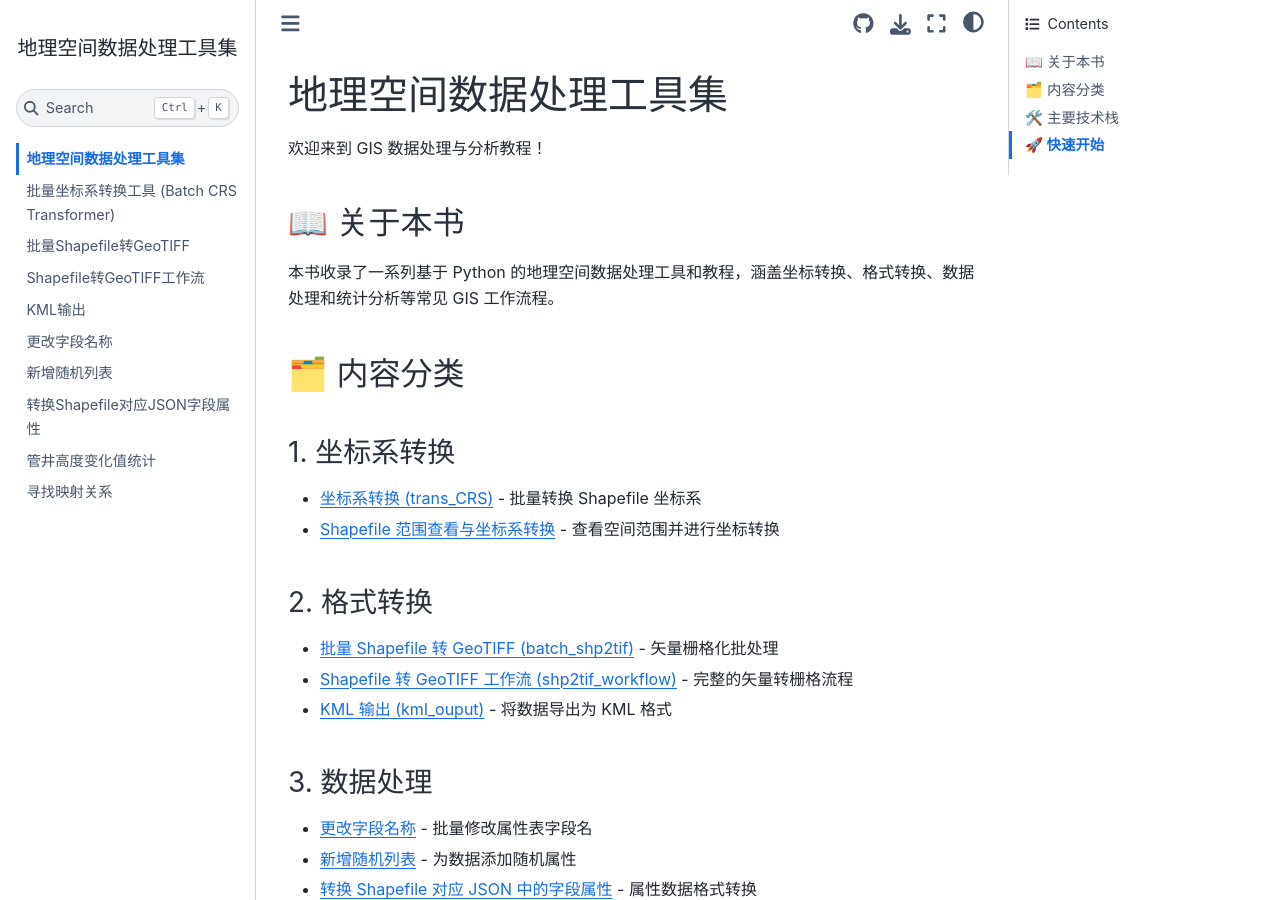
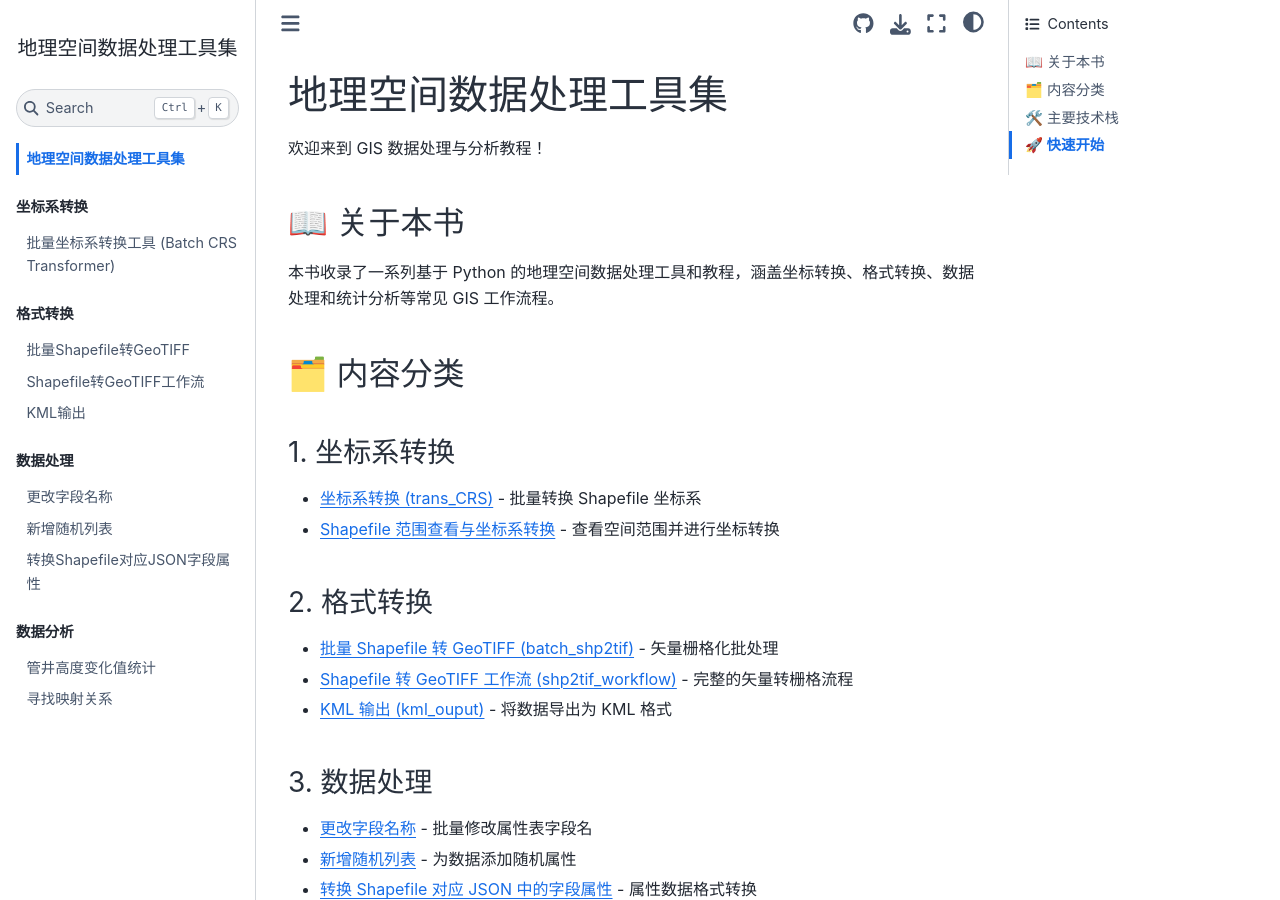
Before and after one commit to Coldzera-010825/gis-tools-jupyterbook, a Jupyter Book: the page built from index.md, in a window 1280 px wide and 900 px high. Built offline with Jupyter Book 1.0.4 settings and Sphinx 7.4.7 and the Sphinx Book theme 1.1.4, drawn with Linux system fonts in a browser that asks for light colours; pages that are not in the unit, such as notebooks, are missing from menus.

```diff
--- a/_toc.yml
+++ b/_toc.yml
@@ -1,23 +1,34 @@
 format: jb-book
 root: index
-chapters:
-  - file: trans_CRS
-    title: 坐标系转换
-  - file: shp-bounds-crs
-    title: Shapefile范围查看与坐标系转换
-  - file: batch_shp2tif
-    title: 批量Shapefile转GeoTIFF
-  - file: shp2tif_workflow
-    title: Shapefile转GeoTIFF工作流
-  - file: kml_ouput
-    title: KML输出
-  - file: rename-fields
-    title: 更改字段名称
-  - file: add-random-column
-    title: 新增随机列表
-  - file: shp-json-field-convert
-    title: 转换Shapefile对应JSON字段属性
-  - file: pipe-height-stats
-    title: 管井高度变化值统计
-  - file: find-mapping
-    title: 寻找映射关系
+parts:
+  - caption: 坐标系转换
+    chapters:
+      - file: trans_CRS
+        title: 坐标系转换
+      - file: shp-bounds-crs
+        title: Shapefile范围查看与坐标系转换
+
+  - caption: 格式转换
+    chapters:
+      - file: batch_shp2tif
+        title: 批量Shapefile转GeoTIFF
+      - file: shp2tif_workflow
+        title: Shapefile转GeoTIFF工作流
+      - file: kml_ouput
+        title: KML输出
+
+  - caption: 数据处理
+    chapters:
+      - file: rename-fields
+        title: 更改字段名称
+      - file: add-random-column
+        title: 新增随机列表
+      - file: shp-json-field-convert
+        title: 转换Shapefile对应JSON字段属性
+
+  - caption: 数据分析
+    chapters:
+      - file: pipe-height-stats
+        title: 管井高度变化值统计
+      - file: find-mapping
+        title: 寻找映射关系
```
